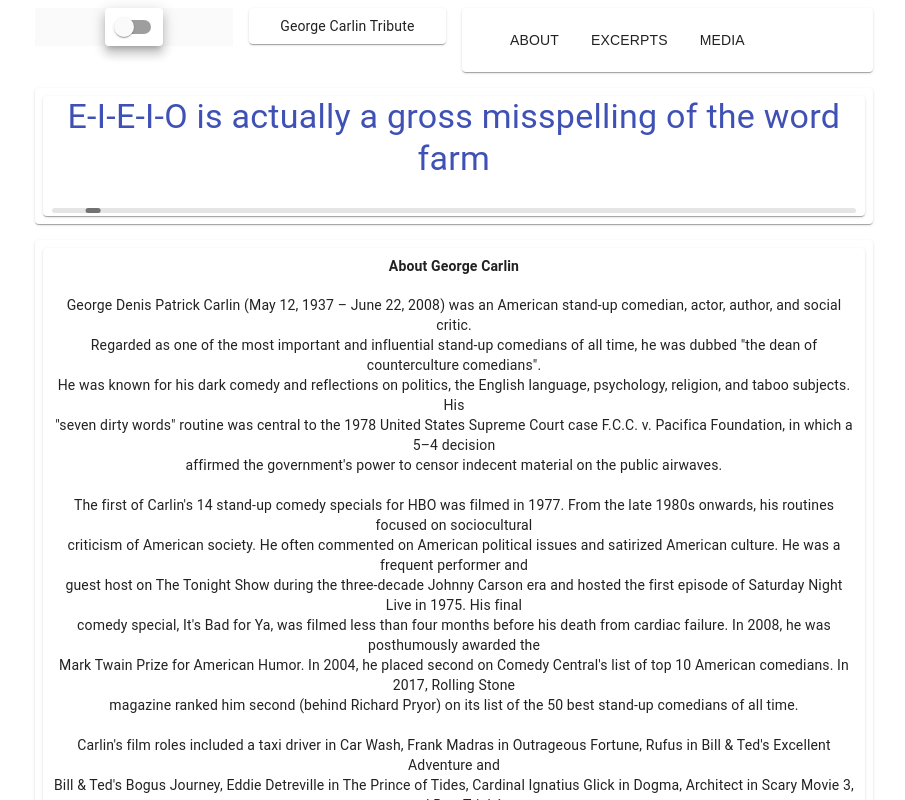
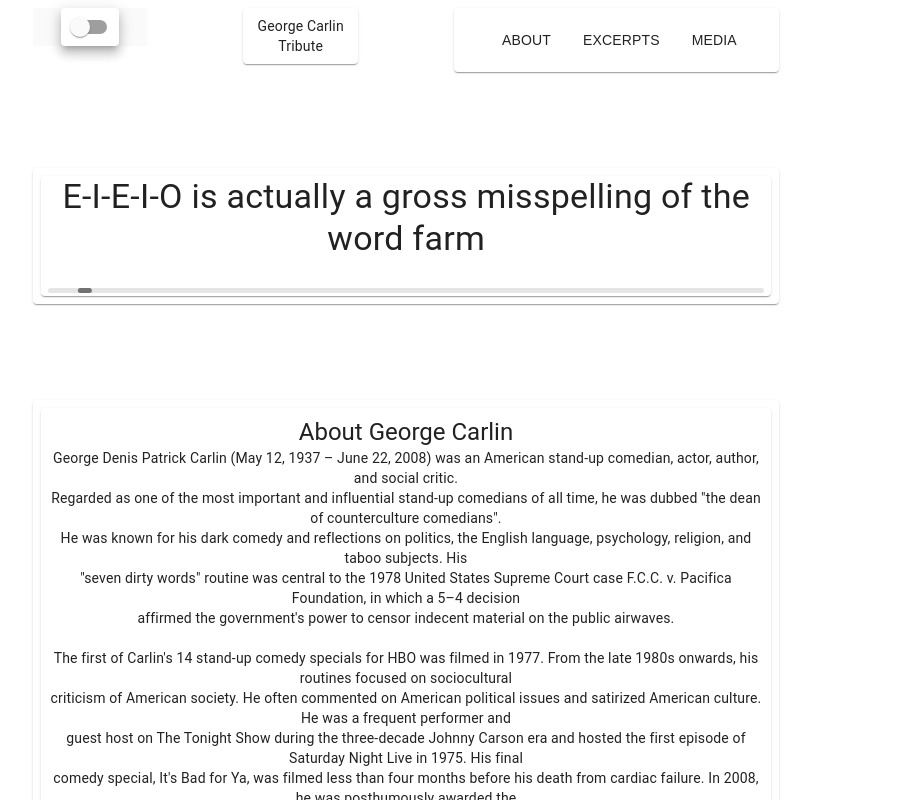
Before and after one commit to Ryanwfile/carlin-tribute, a React (Create React App) app in the folder carlin-website/: page / in a window 1280 px wide. Shown: the top 800 px of the page, without its empty margins (186-1091 px from the left). Built offline with nearby package versions, Linux system fonts and the light colour scheme; a web font is replaced by a local one.

Commit message:
more styling

```diff
--- a/carlin-website/src/App.js
+++ b/carlin-website/src/App.js
@@ -12,6 +12,7 @@
 import Media from "./components/Media/Media";
 import "./App.module.css";
 import CarouselCustom from "./components/CarouselCustom/CarouselCustom";
+// import Bio from "./components/Bio/Bio";
 
 const Item = styled(Paper)(({ theme }) => ({
   backgroundColor: theme.palette.mode === "dark" ? "#1A2027" : "#fff",
@@ -33,7 +34,7 @@
     <ThemeProvider theme={myTheme}>
       <Router>
         <Box sx={{ flexGrow: 1 }}>
-          <Grid container spacing={2} justifyContent="center">
+          <Grid container spacing={12} justifyContent="center">
             <Grid item xs={2}>
               <ToggleTheme
                 toggleDark={toggleDark}
@@ -43,7 +44,6 @@
             <Grid item xs={2}>
               <Item>George Carlin Tribute</Item>
             </Grid>
-
             <Grid item xs={4}>
               <Item>
                 <nav>
@@ -70,7 +70,22 @@
               <Item>
                 <Switch>
                   <Route exact path="/">
-                    <About />
+                    <Grid
+                      item
+                      container
+                      xs={12}
+                      sx={{
+                        paddingTop: -500,
+                      }}
+                    >
+                      {/* <Grid item xs={3}>
+                        <Bio></Bio>
+                      </Grid> */}
+                      {/* <Grid item xs={1}></Grid> */}
+                      <Grid item xs={12}>
+                        <About />
+                      </Grid>
+                    </Grid>
                   </Route>
                   <Route path="/about">
                     <About />
--- a/carlin-website/src/components/About/About.js
+++ b/carlin-website/src/components/About/About.js
@@ -3,13 +3,14 @@
 import { styled } from "@mui/material/styles";
 import Paper from "@mui/material/Paper";
 import { CONSTANTS } from "../../constants";
-import { ThemeProvider, createTheme } from "@mui/material/styles";
+import { Typography } from "@material-ui/core";
+// import { ThemeProvider, createTheme } from "@mui/material/styles";
 
-const darkTheme = createTheme({
-  palette: {
-    mode: "dark",
-  },
-});
+// const darkTheme = createTheme({
+//   palette: {
+//     mode: "dark",
+//   },
+// });
 
 const Item = styled(Paper)(({ theme }) => ({
   backgroundColor: theme.palette.mode === "dark" ? "#1A2027" : "#fff",
@@ -21,14 +22,12 @@
 
 function About() {
   return (
-    <ThemeProvider theme={darkTheme}>
-      <div className={styles.aboutWrapper}>
-        <Item>
-          <h4 className={styles.title}>{CONSTANTS.ABOUT.title}</h4>
-          {CONSTANTS.ABOUT.content}
-        </Item>
-      </div>
-    </ThemeProvider>
+    <div className={styles.aboutWrapper}>
+      <Item>
+        <Typography variant="h5">{CONSTANTS.ABOUT.title} </Typography>
+        {CONSTANTS.ABOUT.content}
+      </Item>
+    </div>
   );
 }
 
--- /dev/null
+++ b/carlin-website/src/components/Bio/Bio.js
@@ -0,0 +1,14 @@
+import { CONSTANTS } from "../../constants";
+import { Card, Typography } from "@material-ui/core";
+
+export default function Bio() {
+  return (
+    <Card>
+      <Typography variant="h5">Biography</Typography>
+
+      <Typography variant="body2" style={{ whiteSpace: "pre-line" }}>
+        {CONSTANTS.ABOUT.bio}
+      </Typography>
+    </Card>
+  );
+}
--- a/carlin-website/src/components/Quotes/Quotes.js
+++ b/carlin-website/src/components/Quotes/Quotes.js
@@ -54,9 +54,7 @@
           return (
             <SwiperSlide className={swiperContainer}>
               <CardContent className={media} key={index}>
-                <Typography variant="h4" color="primary">
-                  {quote.quote}
-                </Typography>
+                <Typography variant="h4">{quote.quote}</Typography>
               </CardContent>
             </SwiperSlide>
           );
--- a/carlin-website/src/constants.js
+++ b/carlin-website/src/constants.js
@@ -38,22 +38,20 @@
     Carlin's film roles included a taxi driver in Car Wash, Frank Madras in Outrageous Fortune, Rufus in Bill & Ted's Excellent Adventure and
     Bill & Ted's Bogus Journey, Eddie Detreville in The Prince of Tides, Cardinal Ignatius Glick in Dogma, Architect in Scary Movie 3, and Bart Trinké
     in Jersey Girl. He also had voice roles as Zugor in Tarzan II, Fillmore in Cars, and as Mr. Conductor on Shining Time Station, as well as narrating
-    the American dubs for the Thomas & Friends segments. (Taken from https://en.wikipedia.org/wiki/George_Carlin)
-
-    Biography
-
-    Birth name	George Denis Patrick Carlin
-    Born	May 12, 1937 New York City, U.S.
-    Died	June 22, 2008 (aged 71) Santa Monica, California, U.S.
+    the American dubs for the Thomas & Friends segments. (Taken from https://en.wikipedia.org/wiki/George_Carlin)`,
+    bio: `
+    Birth name:	George Denis Patrick Carlin
+    Born:	May 12, 1937 New York City, U.S.
+    Died:	June 22, 2008 (aged 71) Santa Monica, California, U.S.
     Medium: Stand-up, film, television, radio, literature
-    Years active	1956–2008
+    Years active:	1956–2008
     Genres: Observational comedy, character comedy, surreal comedy, blue comedy, dark comedy, wordplay, sarcasm, irony, satire
     Subject(s): American culture, society, politics, psychology, philosophy, profanity, everyday life, nihilism, religion, misanthropy, drug use, language, mass media, popular culture, current events, death, masculinity, family, parenting, race relations, old age
     Spouse: Brenda Hosbrook ​​(m. 1961; died 1997)​, Sally Wade ​​(m. 1998)​
 
     Children: Kelly Carlin
     Relative(s):	Patrick Carlin Jr. (brother)
-    Websites:	georgecarlin.com, georgecarlintribute.com `,
+    Websites:	georgecarlin.com, georgecarlintribute.com`,
   },
   QUOTES: [
     {
```
